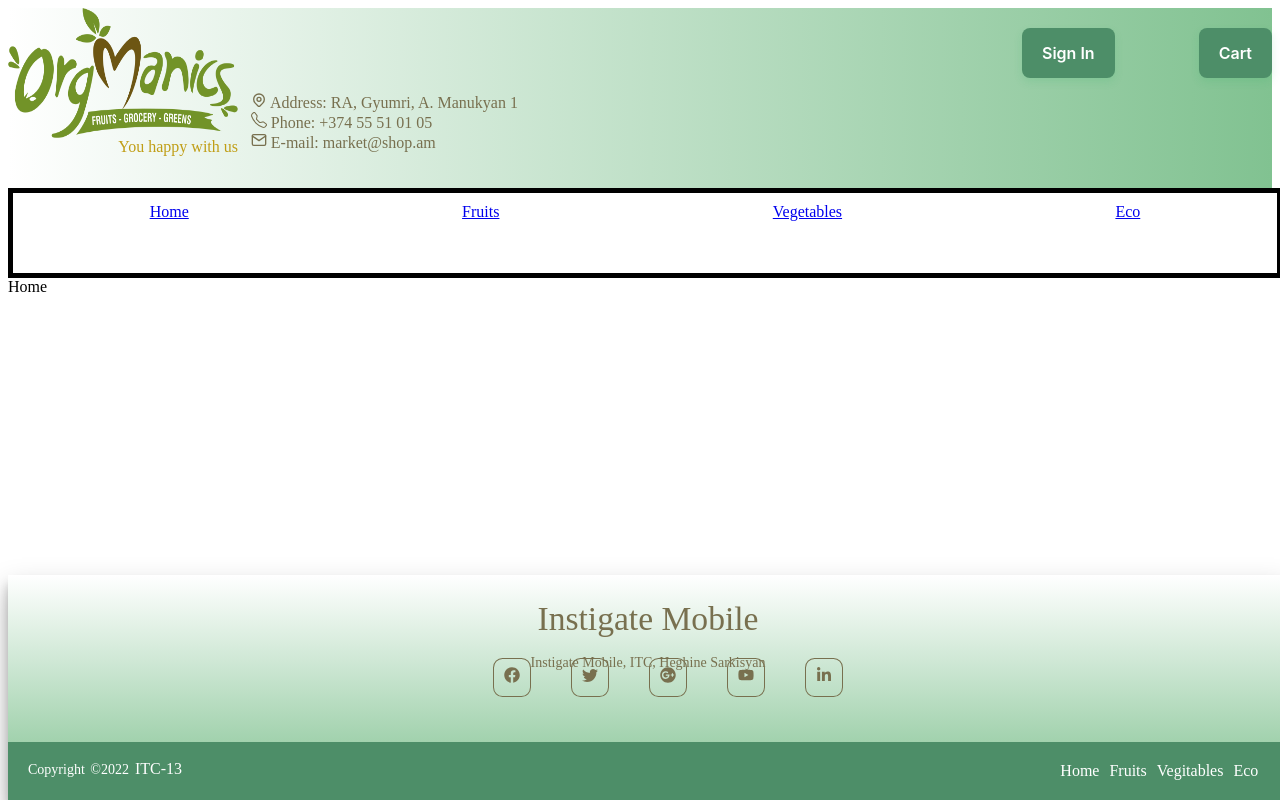
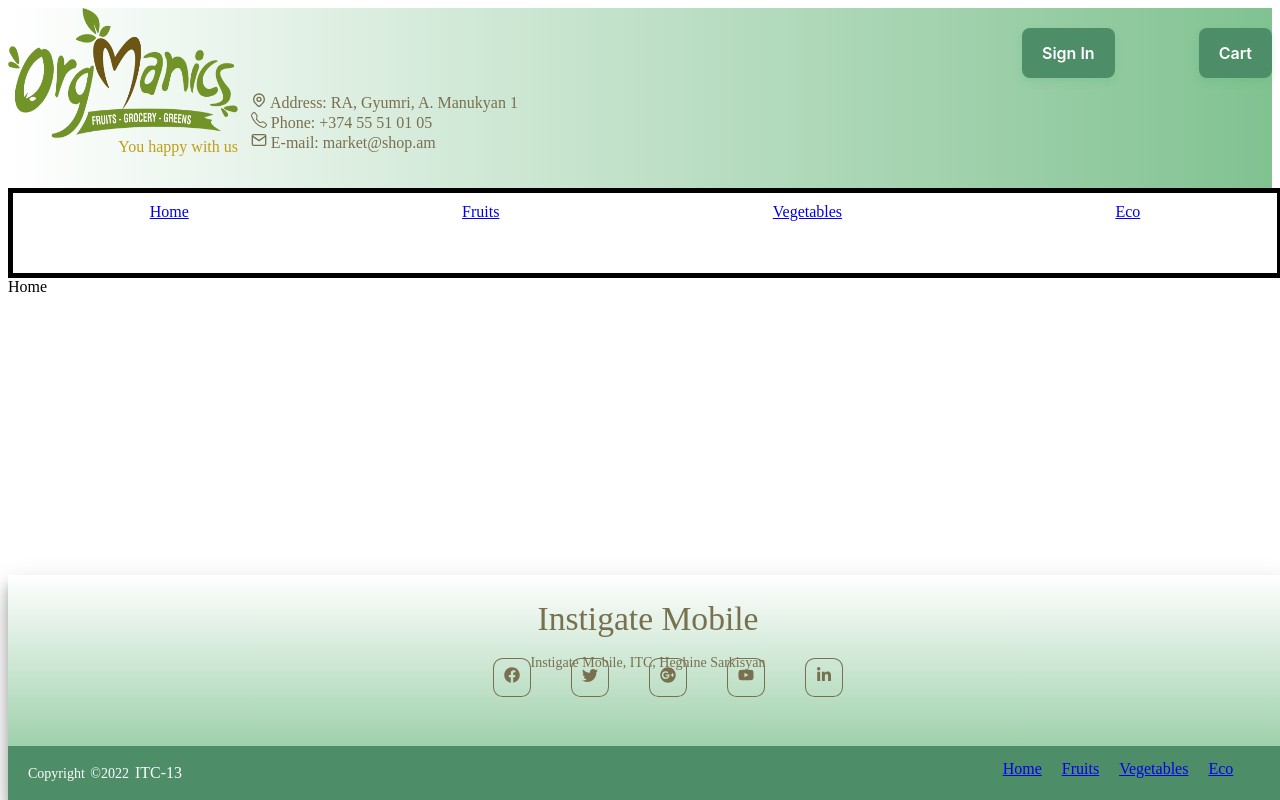
Before and after one commit to Davit2022/frontend, a React app in the folder custom-react-boilerplate/: page / in a window 1280 px wide. Built offline with nearby package versions, Linux system fonts and the light colour scheme.

Commit message:
Final version change footerButtom

```diff
--- a/custom-react-boilerplate/src/components/footer/Footer.css
+++ b/custom-react-boilerplate/src/components/footer/Footer.css
@@ -102,15 +102,8 @@
 
 .footer-menu {
   float: right;
-}
-
-.footer-menu ul {
   display: flex;
-}
-
-.footer-menu ul li {
-  padding-right: 10px;
-  display: block;
+  padding-right: 25px;
 }
 
 .footer-menu ul li a {
--- a/custom-react-boilerplate/src/components/footer/footerButtom/FooterButtom.jsx
+++ b/custom-react-boilerplate/src/components/footer/footerButtom/FooterButtom.jsx
@@ -1,5 +1,7 @@
 import React from "react";
 import "../Footer.css";
+import { Link } from "react-router-dom";
+import { ITEMS } from "../../../constants/menuItems";
 
 function FooterBottom() {
   return (
@@ -10,7 +12,7 @@ function FooterBottom() {
           <a href="/"> ITC-13 </a>
         </p>
         <div className="footer-menu">
-          <ul>
+          {/* <ul>
             <li key="1">
               <a href="/"> Home</a>
             </li>
@@ -23,7 +25,12 @@ function FooterBottom() {
             <li key="4">
               <a href="/eco">Eco</a>
             </li>
-          </ul>
+          </ul> */}
+          {ITEMS.map((item) => (
+            <Link style={{ margin: "10px" }} to={`${item.link}`} key={item.id}>
+              {item.title}
+            </Link>
+          ))}
         </div>
       </div>
     </footer>
```
